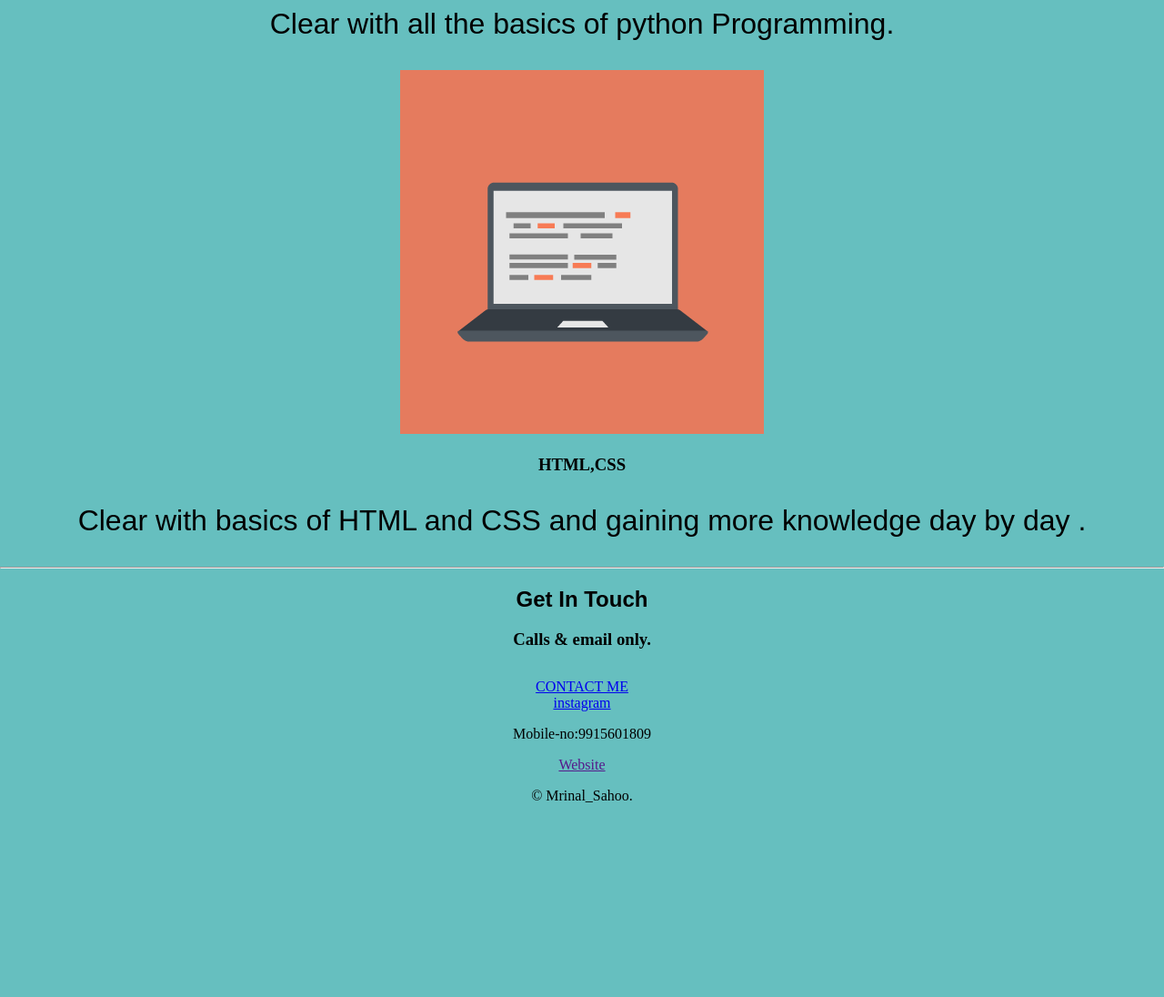
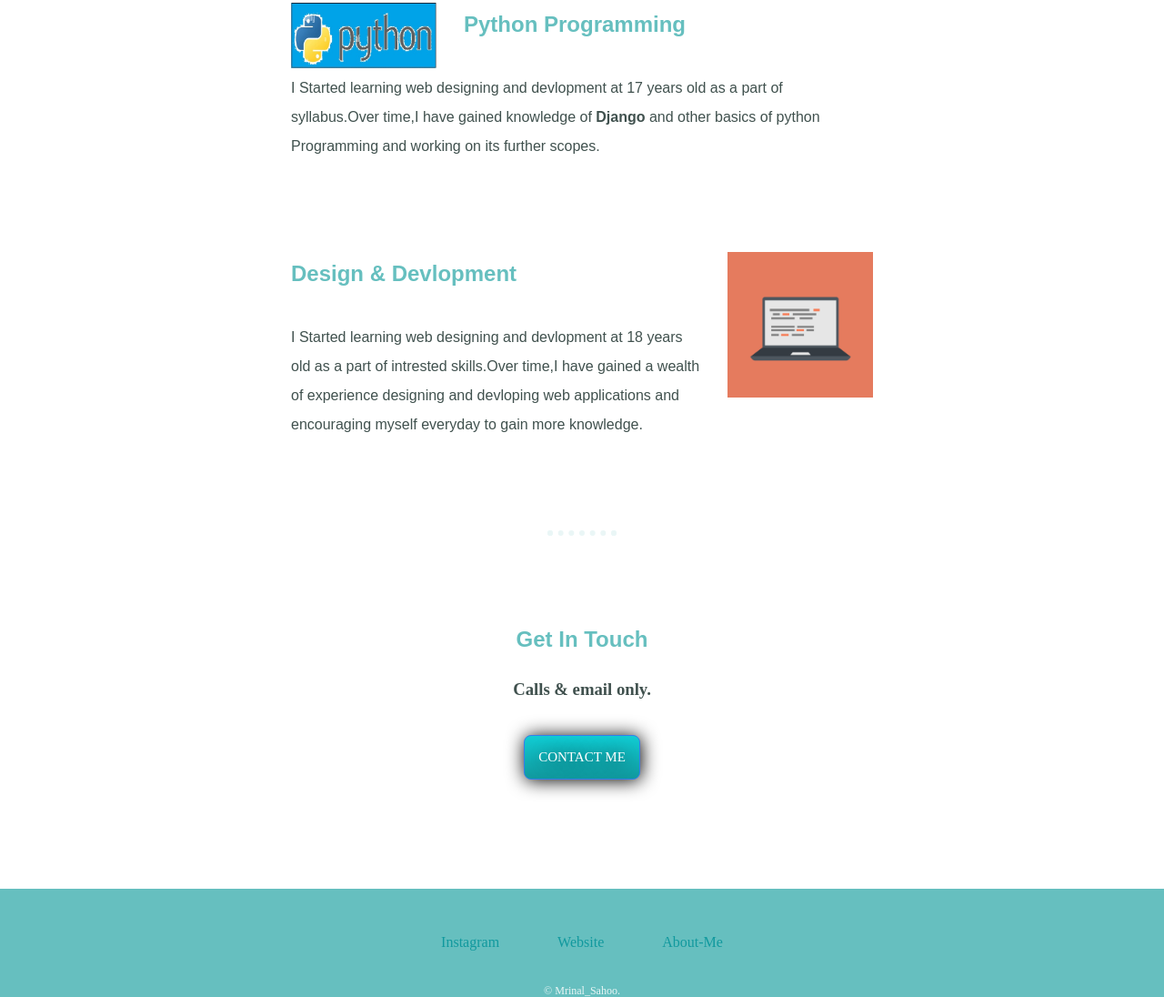
Before and after one commit to mrinal1014/mysitecv, a plain HTML site: page index.html in a window 1280 px wide. Shown: the part 1704-2800 px from the top of the page at 91% size. Before the commit the page ends 2604 px from the top, so only its background shows below. Drawn offline with Linux system fonts and the light colour scheme.

Commit message:
new look

```diff
--- a/css/style.css
+++ b/css/style.css
@@ -1,34 +1,45 @@
 .top-container{
-  background-color: #66BFBF;
+  background-color: #EAF6F6;
   text-align: center;
   padding-top:100px;
   position: relative;
 
 }
 body{
+  color:#40514E;
   margin:0px;
   font-family:'Merriweather',serif;
-  text-align: center;
-  background-color: #66BFBF;
+  text-align: center
 }
 
 h1{
   margin-top: 0px;
   font-family: 'Sacramento',cursive;
   font-size: 562.625%;
+  line-height: 2;
+  color: #66BFBF;
 }
 h2{
+  padding-bottom:10px;
   font-family: 'Monsterrat',sans-serif;
+  color: #66BFBF;
 }
 
 .middle-container{
-
+  margin: 100px 0 100px 0;
 
 }
 .bottom-container{
+  background-color: #66BFBF;
+  padding: 50px 0 10px;
 
 }
-
+hr{
+  border:dotted 6PX #EAF6F6;
+  border-bottom: none;
+  width: 5%;
+  margin:100px auto;
+}
 .pro{
   text-decoration:underline  ;
 }
@@ -36,19 +47,106 @@ h2{
 #top-cloud{
   position: absolute;
   right:300px;
-  top:50px;
+  top:40px;
 
 }
 #bottom-cloud{
   position: absolute;
-
+  left: 250px;
+  right: 300px;
 }
 .para {
   font-family:'Merriweather', sans-serif;
-  font-size: 2rem;
-
+}
+p{
+  line-height: 2;
 }
 .head{
   font-family: 'Sacramento',cursive;
   font-size: 2rem;
+  font-weight: normal;
+  color: #66BFBF;
 }
+
+
+
+a{
+  color:#11999e;
+  font-family: 'Monsterrat' sans-serif;
+  margin:20px 30px;
+  text-decoration: none;
+}
+a:hover{
+  color:#EAF6F6;
+}
+
+.skill-row{
+  margin: 100px auto 100px auto;
+  width: 50%;
+  text-align: left;
+  line-height: 2;
+
+}
+
+.img1{
+  width: 25%;
+  float: left;
+  margin-right: 30px;
+}
+.img2{
+  width: 25%;
+  float: right;
+  margin-left: 30px;
+}
+.img3{
+  width: 25%;
+}
+.BUTTON_FZC {
+   background: #11cdd4;
+   background-image: -webkit-linear-gradient(top,#11cdd4,#11999e);
+   background-image: -moz-linear-gradient(top,#11cdd4, #11999e);
+   background-image: -ms-linear-gradient(top, #11cdd4, #11999e);
+   background-image: -o-linear-gradient(top, #11cdd4,#11999e);
+   background-image: -webkit-gradient(to bottom,#11cdd4, #11999e);
+   -webkit-border-radius: 20px;
+   -moz-border-radius: 20px;
+   border-radius: 8px;
+   color: #FFFFFF;
+   font-family: 'Monsterrat' sans-serif;
+   font-size: 15px;
+   font-weight: 100;
+   padding: 15px;
+   -webkit-box-shadow: 1px 1px 20px 0 #000000;
+   -moz-box-shadow: 1px 1px 20px 0 #000000;
+   box-shadow: 1px 1px 20px 0 #000000;
+   text-shadow: 1px 1px 20px #000000;
+   border: solid #337FED 1px;
+   text-decoration: none;
+   display: inline-block;
+   cursor: pointer;
+   text-align: center;
+}
+
+.BUTTON_FZC:hover {
+   border: solid #337FED 1px;
+   background: #30e3cb;
+   background-image: -webkit-linear-gradient(top,#30e3cb, #2b4cad);
+   background-image: -moz-linear-gradient(top, #30e3cb, #2b4cad);
+   background-image: -ms-linear-gradient(top,#30e3cb, #2b4cad);
+   background-image: -o-linear-gradient(top,#30e3cb, #2b4cad);
+   background-image: -webkit-gradient(to bottom, #30e3cb,#2b4cad);
+   -webkit-border-radius: 20px;
+   -moz-border-radius: 20px;
+   border-radius: 8px;
+   text-decoration: none;
+
+}
+.intro{
+  width: 25%;
+  margin:auto;
+}
+.copy{
+  color:#EAF6F6;
+  font-size:0.75rem;
+  padding:20px 0px;
+}
--- a/index.html
+++ b/index.html
@@ -12,15 +12,15 @@
     <div class="top-container">
       <img id="top-cloud"src="images/cloud.png" alt="cloud-img">
       <h1>I'm Mrinal.</h1>
-      <p class='head'><em> a Programmer</em></p>
+      <p class='head'><em> a <span class='pro'>Pro</span> grammer</em></p>
       <img  id="bottom-cloud" src="images/cloud.png" alt="cloud-img">
       <img src="images/mountain.png" alt="mountain-img">
     </div>
     <div class="middle-container">
       <div class="profile">
-        <img src="images/profile-photo.png" alt="profile-photo">
+        <img class="img3"src="images/profile-photo.png" alt="profile-photo">
         <h2>Hello!</h2>
-        <p class="para"><strong>I am a student aquiring a new set of skiils.</strong></p>
+        <p class="intro"><strong>I am a student aquiring a new set of skiils as an professional asset.</strong></p>
       </div>
       <hr>
       <div class="skills">
@@ -28,12 +28,12 @@
         <div class="skill-row">
           <img class="img1" src="images\python.jpg" alt="skill-1">
           <h2>Python Programming</h2>
-          <p class="para">Clear with all the basics of python Programming.</p>
+          <p class="para">I Started learning web designing and devlopment at 17 years old as a part of syllabus.Over time,I have gained knowledge of <Strong>Django</strong> and other basics of python Programming and working on its further scopes.</p>
         </div>
         <div class="skill-row">
           <img class="img2" src="images\computer.png" alt="skill-2">
-          <h3>HTML,CSS</h3>
-          <p class="para">Clear with basics of HTML and CSS and gaining more knowledge day by day .</p>
+          <h2>Design & Devlopment</h2>
+          <p class="para">I Started learning web designing and devlopment at 18 years old as a part of intrested skills.Over time,I have gained a wealth of experience designing and devloping web applications and encouraging myself everyday to gain more knowledge. </p>
         </div>
       </div>
       <hr>
@@ -41,16 +41,16 @@
         <h2>Get In Touch</h2>
         <h3>Calls & email only.</h3>
         <p class="para"></p>
-        <a class="btn" href="mailto:mrinalsahoo79@gmail.com">CONTACT ME</a>
+        <a class='BUTTON_FZC'href="mailto:mrinalsahoo79@gmail.com">CONTACT ME</a>
       </div>
     </div>
 
 
     <div class="bottom-container">
-      <a class="footer-link" href="https://www.instagram.com/mri.nal59/">instagram</a>
-      <p>Mobile-no:9915601809</p>
+      <a class="footer-link" href="https://www.instagram.com/mri.nal59/">Instagram</a>
       <a class="footer-link" href="">Website</a>
-      <p>© Mrinal_Sahoo.</p>
+      <a class='footer-link' href="https://mrinal1014.github.io/mycv/">About-Me</a>
+      <p class='copy'>© Mrinal_Sahoo.</p>
     </div>
 
   </body>
```
